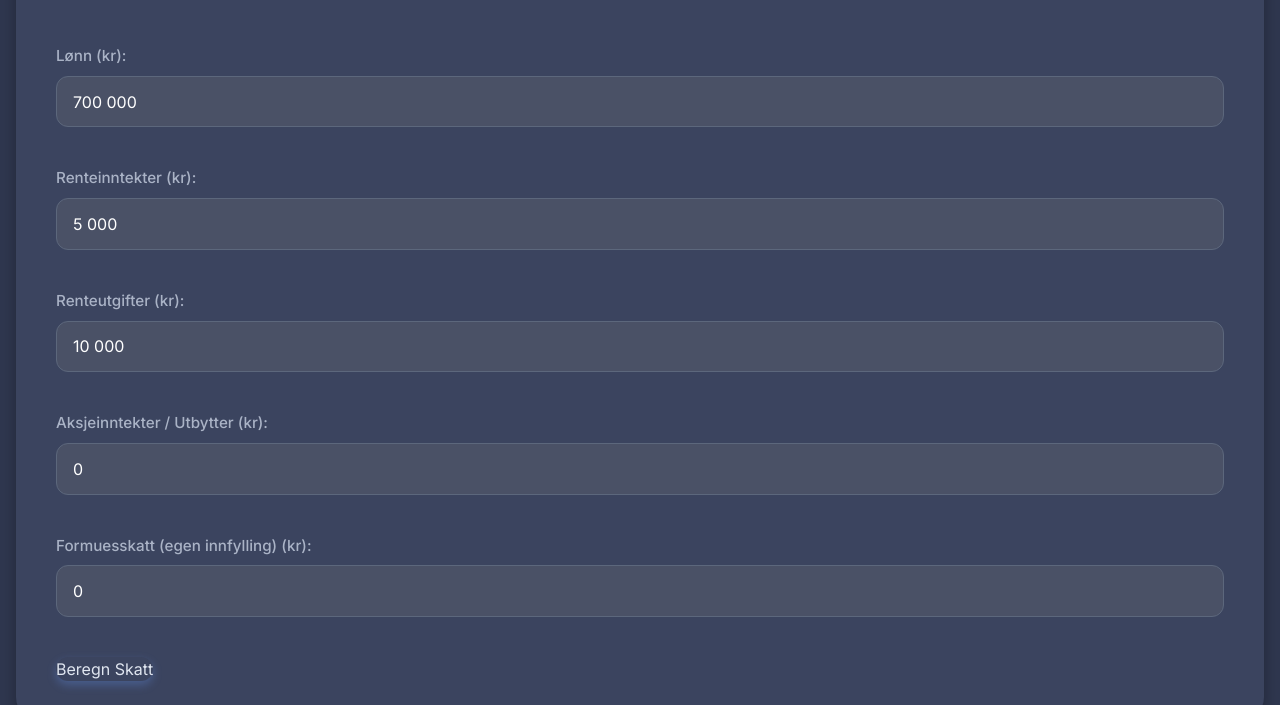
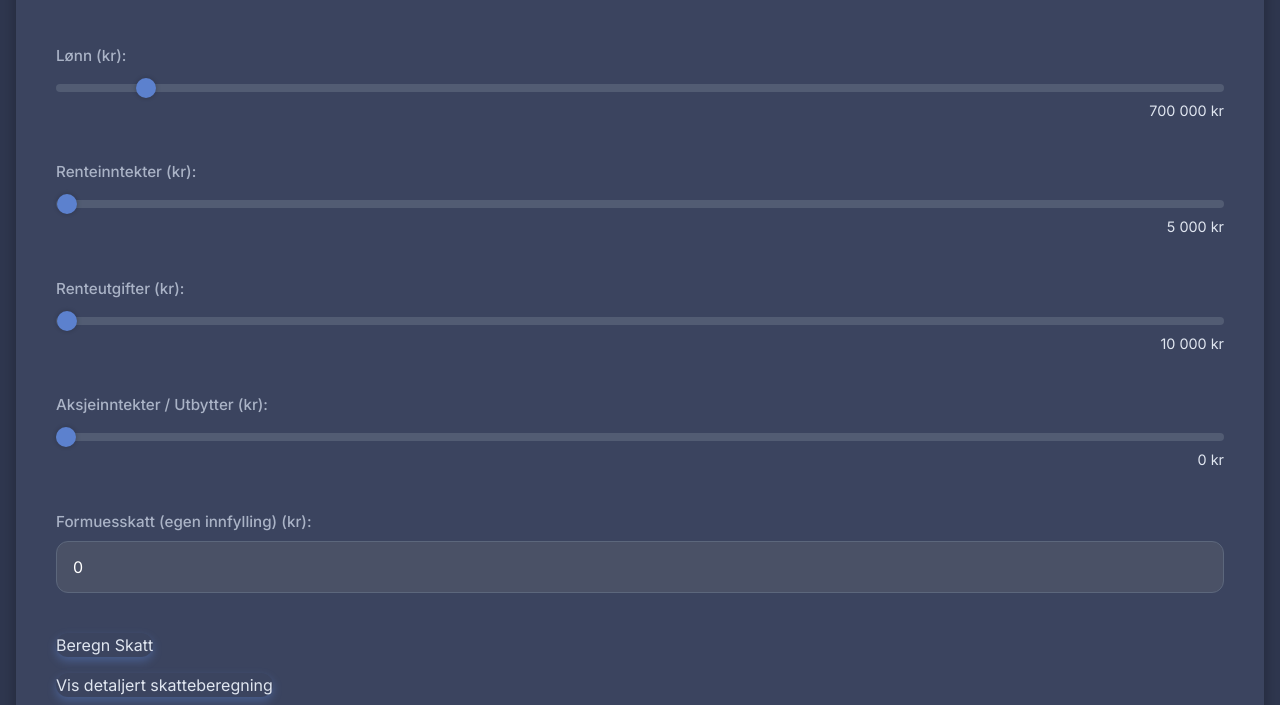
Before and after one commit to Edbro78/skattekalkulator2025.github.io, a plain HTML site: page index.html in a window 1280 px wide. Shown: the part 95-800 px from the top of the page. Drawn offline with nearby package versions, Linux system fonts and the light colour scheme.

Commit message:
Update index.html

```diff
--- a/index.html
+++ b/index.html
@@ -70,7 +70,7 @@
             color: #AAB3C6; /* Mykere grå for etiketter */
             font-weight: 500;
         }
-        .input-group input[type="text"] { /* Endret til type="text" for formatering */
+        .input-group input[type="text"] { /* Styling for tekstfelt (Formuesskatt) */
             background-color: #4A5166; /* Mørkere inputfelt for bedre kontrast */
             border: 1px solid #5C677C; /* Mykere kantlinje */
             padding: 0.8rem 1rem;
@@ -81,10 +81,60 @@
             box-sizing: border-box; /* Inkluder padding i bredden */
             transition: border-color 0.2s, box-shadow 0.2s;
         }
-        .input-group input[type="text"]:focus { /* Endret til type="text" for formatering */
+        .input-group input[type="text"]:focus {
             outline: none;
             border-color: #6A9BFD; /* Fokusfarge, lysere blå */
             box-shadow: 0 0 0 3px rgba(106, 155, 253, 0.3); /* Fokus-skyggge */
+        }
+        /* Styling for range input (sliders) */
+        .input-group input[type="range"] {
+            -webkit-appearance: none; /* Fjern standard stil */
+            width: 100%;
+            height: 8px; /* Høyde på sporen */
+            background: #5C677C; /* Bakgrunn for sporen */
+            border-radius: 5px;
+            outline: none;
+            opacity: 0.7;
+            transition: opacity .2s;
+            margin-top: 0.5rem;
+        }
+
+        .input-group input[type="range"]:hover {
+            opacity: 1;
+        }
+
+        .input-group input[type="range"]::-webkit-slider-thumb {
+            -webkit-appearance: none;
+            appearance: none;
+            width: 20px; /* Størrelse på sirkelen */
+            height: 20px; /* Størrelse på sirkelen */
+            background: #6A9BFD; /* Farge på sirkelen */
+            border-radius: 50%;
+            cursor: grab;
+            box-shadow: 0 0 5px rgba(0,0,0,0.3);
+            transition: background-color 0.2s;
+        }
+
+        .input-group input[type="range"]::-moz-range-thumb {
+            width: 20px;
+            height: 20px;
+            background: #6A9BFD;
+            border-radius: 50%;
+            cursor: grab;
+            box-shadow: 0 0 5px rgba(0,0,0,0.3);
+            transition: background-color 0.2s;
+        }
+
+        .input-group input[type="range"]:active::-webkit-slider-thumb,
+        .input-group input[type="range"]:active::-moz-range-thumb {
+            cursor: grabbing;
+            background-color: #5A8AE0;
+        }
+        .slider-value {
+            font-size: 0.9rem;
+            color: #E0E6F0;
+            margin-top: 0.5rem;
+            text-align: right;
         }
 
         /* Knappestyling */
@@ -239,6 +289,14 @@
             #output-panel {
                 min-height: 50vh; /* Minimum høyde for å se innhold */
             }
+            /* Tilpass knappestyling for mindre skjermer */
+            .button-group {
+                flex-direction: column; /* Stabler knapper vertikalt */
+                gap: 1rem; /* Mer avstand mellom knapper */
+            }
+            .button-group button {
+                width: 100%; /* Knapper fyller bredden */
+            }
         }
     </style>
 </head>
@@ -250,22 +308,26 @@
 
             <div class="input-group">
                 <label for="income">Lønn (kr):</label>
-                <input type="text" id="income" value="700 000" data-raw-value="700000" oninput="formatInputNumber(this)">
+                <input type="range" id="income" min="0" max="10000000" step="10000" value="700000" oninput="updateSliderValueDisplay(this)">
+                <span id="income-value" class="slider-value"></span>
             </div>
 
             <div class="input-group">
                 <label for="bankInterestIncome">Renteinntekter (kr):</label>
-                <input type="text" id="bankInterestIncome" value="5 000" data-raw-value="5000" oninput="formatInputNumber(this)">
+                <input type="range" id="bankInterestIncome" min="0" max="10000000" step="1000" value="5000" oninput="updateSliderValueDisplay(this)">
+                <span id="bankInterestIncome-value" class="slider-value"></span>
             </div>
 
             <div class="input-group">
                 <label for="loanInterestExpense">Renteutgifter (kr):</label>
-                <input type="text" id="loanInterestExpense" value="10 000" data-raw-value="10000" oninput="formatInputNumber(this)">
+                <input type="range" id="loanInterestExpense" min="0" max="10000000" step="1000" value="10000" oninput="updateSliderValueDisplay(this)">
+                <span id="loanInterestExpense-value" class="slider-value"></span>
             </div>
 
             <div class="input-group">
                 <label for="stockIncome">Aksjeinntekter / Utbytter (kr):</label>
-                <input type="text" id="stockIncome" value="0" data-raw-value="0" oninput="formatInputNumber(this)">
+                <input type="range" id="stockIncome" min="0" max="20000000" step="10000" value="0" oninput="updateSliderValueDisplay(this)">
+                <span id="stockIncome-value" class="slider-value"></span>
             </div>
 
             <div class="input-group">
@@ -273,7 +335,10 @@
                 <input type="text" id="wealthTaxInput" value="0" data-raw-value="0" oninput="formatInputNumber(this)">
             </div>
 
-            <button onclick="calculateTax()">Beregn Skatt</button>
+            <div class="flex flex-col gap-4">
+                <button onclick="calculateTax()">Beregn Skatt</button>
+                <button onclick="showDetailedTaxPage()">Vis detaljert skatteberegning</button>
+            </div>
         </div>
 
         <!-- Høyre panel for resultater -->
@@ -284,11 +349,6 @@
                 <div class="section-title">Alminnelig Inntektsberegning</div>
                 <div id="general-income-results" class="results-container">
                     <!-- Resultater for alminnelig inntekt fylles her -->
-                </div>
-
-                <div class="section-title mt-6">Detaljert Skatteberegning</div>
-                <div id="detailed-tax-results" class="results-container">
-                    <!-- Detaljerte skatteresultater fylles her -->
                 </div>
 
                 <div id="total-tax-container" class="mt-8">
@@ -349,7 +409,7 @@
             document.getElementById('message-box').classList.remove('flex');
         }
 
-        // --- Hjelpefunksjon for å formatere tall i inputfelt ---
+        // --- Hjelpefunksjon for å formatere tall i inputfelt (kun for tekstfelt som Formuesskatt) ---
         function formatInputNumber(inputElement) {
             // Fjern alle ikke-numeriske tegn unntatt desimalpunkt
             let rawValue = inputElement.value.replace(/[^0-9.]/g, '');
@@ -392,17 +452,28 @@
             inputElement.dataset.rawValue = numericValue;
         }
 
+        // --- Hjelpefunksjon for å oppdatere visningen av sliderverdien ---
+        function updateSliderValueDisplay(sliderElement) {
+            const valueSpan = document.getElementById(sliderElement.id + '-value');
+            const numericValue = parseInt(sliderElement.value);
+            valueSpan.innerText = formatCurrency(numericValue, { minimumFractionDigits: 0, maximumFractionDigits: 0 });
+
+            // Lagre den rene numeriske verdien for beregninger (kun for kompatibilitet hvis nødvendig)
+            sliderElement.dataset.rawValue = numericValue;
+            calculateTax(); // Beregn skatt umiddelbart når slideren endres
+        }
+
 
         // --- Hovedfunksjon for skatteberegning ---
         function calculateTax() {
-            // Hent inputverdier fra data-raw-value attributtet
-            const income = parseFloat(document.getElementById('income').dataset.rawValue) || 0;
-            const bankInterestIncome = parseFloat(document.getElementById('bankInterestIncome').dataset.rawValue) || 0;
-            const loanInterestExpense = parseFloat(document.getElementById('loanInterestExpense').dataset.rawValue) || 0;
-            const stockIncome = parseFloat(document.getElementById('stockIncome').dataset.rawValue) || 0;
-            const wealthTaxInput = parseFloat(document.getElementById('wealthTaxInput').dataset.rawValue) || 0; // Nytt felt for formuesskatt
+            // Hent inputverdier. For sliders, les fra 'value' direkte. For text, les fra data-raw-value.
+            const income = parseInt(document.getElementById('income').value) || 0;
+            const bankInterestIncome = parseInt(document.getElementById('bankInterestIncome').value) || 0;
+            const loanInterestExpense = parseInt(document.getElementById('loanInterestExpense').value) || 0;
+            const stockIncome = parseInt(document.getElementById('stockIncome').value) || 0;
+            const wealthTaxInput = parseFloat(document.getElementById('wealthTaxInput').dataset.rawValue) || 0; // Remains text input
 
-            // Inputvalidering (fortsatt viktig selv med input formatting)
+            // Inputvalidering
             if (income < 0 || bankInterestIncome < 0 || loanInterestExpense < 0 || stockIncome < 0 || wealthTaxInput < 0) {
                 showMessageBox("Alle inntekts- og utgiftsposter må være positive tall.");
                 return;
@@ -410,20 +481,17 @@
 
             // Hent HTML-elementer for output
             const generalIncomeResultsDiv = document.getElementById('general-income-results');
-            const detailedTaxResultsDiv = document.getElementById('detailed-tax-results');
             const totalTaxDiv = document.getElementById('total-tax');
-            const totalTaxPercentageDiv = document.getElementById('total-tax-percentage'); // Nytt element for prosentandel
+            const totalTaxPercentageDiv = document.getElementById('total-tax-percentage');
 
             // Nullstill resultatområder
             generalIncomeResultsDiv.innerHTML = '';
-            detailedTaxResultsDiv.innerHTML = '';
             totalTaxDiv.innerHTML = '';
             totalTaxPercentageDiv.innerHTML = '';
 
             let totalTax = 0;
 
             // --- Beregn alminnelig inntekt ---
-            // Aksjeinntekter/utbytter inngår IKKE i alminnelig inntekt for personlig skattlegging
             let bruttoAlminneligInntekt = income + bankInterestIncome;
 
             // Minstefradrag
@@ -436,7 +504,11 @@
             // Vis resultater for alminnelig inntekt
             appendResult(generalIncomeResultsDiv, 'Lønn og naturalytelser', formatCurrency(income));
             appendResult(generalIncomeResultsDiv, 'Renteinntekter', formatCurrency(bankInterestIncome));
-            appendResult(generalIncomeResultsDiv, 'SUM ØVRIGE INNTEKTER (Brutto)', formatCurrency(income + bankInterestIncome), true);
+            // Vis aksjeinntekten her for fullstendig oversikt over bruttoinntekter
+            if (stockIncome > 0) {
+                appendResult(generalIncomeResultsDiv, 'Aksjeinntekter / Utbytter', formatCurrency(stockIncome));
+            }
+            appendResult(generalIncomeResultsDiv, 'SUM ØVRIGE INNTEKTER (Brutto)', formatCurrency(income + bankInterestIncome + stockIncome), true); // Inkluder aksjeinntekter i total brutto
             appendResult(generalIncomeResultsDiv, 'Minstefradrag', formatCurrency(-minstefradrag));
             appendResult(generalIncomeResultsDiv, 'Renteutgifter', formatCurrency(-loanInterestExpense));
             appendResult(generalIncomeResultsDiv, 'Alminnelig inntekt (før personfradrag)', formatCurrency(bruttoAlminneligInntekt));
@@ -444,7 +516,7 @@
             // Trekk fra personfradrag for å finne skattbar alminnelig inntekt
             let skattbarAlminneligInntekt = bruttoAlminneligInntekt - TAX_RATES_2025.personfradrag_belop;
             if (skattbarAlminneligInntekt < 0) {
-                skattbarAlminneligInntekt = 0; // Kan ikke ha negativ skattbar inntekt
+                skattbarAlminneligInntekt = 0;
             }
             appendResult(generalIncomeResultsDiv, 'Personfradrag', formatCurrency(-TAX_RATES_2025.personfradrag_belop));
             appendResult(generalIncomeResultsDiv, 'ALMINNELIG INNTEKT (skattbar)', formatCurrency(skattbarAlminneligInntekt), true);
@@ -452,7 +524,6 @@
 
             // --- Beregn Skatt på alminnelig inntekt (22%) ---
             const skattAlminneligInntekt = skattbarAlminneligInntekt * TAX_RATES_2025.alminnelig_inntekt_sats;
-            appendResult(detailedTaxResultsDiv, 'Inntektsskatt til Stat, kommune og fylke (22%)', formatCurrency(skattAlminneligInntekt));
             totalTax += skattAlminneligInntekt;
 
             // --- Beregn Trygdeavgift ---
@@ -461,13 +532,12 @@
                 trygdeavgiftGrunnlag = 0;
             }
             const trygdeavgift = trygdeavgiftGrunnlag * TAX_RATES_2025.trygdeavgift_sats;
-            // Oppdatert tekst for trygdeavgift
-            appendResult(detailedTaxResultsDiv, `Trygdeavgift av lønnsinntekt (${(TAX_RATES_2025.trygdeavgift_sats * 100).toFixed(1)}%)`, formatCurrency(trygdeavgift));
             totalTax += trygdeavgift;
 
             // --- Beregn Trinnskatt ---
             let trinnskatt = 0;
-            let resterendeInntektForTrinnskatt = income; // Trinnskatt beregnes av brutto lønnsinntekt
+            let trinnskattDetails = []; // For storing details to pass to the next page
+            let resterendeInntektForTrinnskatt = income;
 
             for (let i = 0; i < TAX_RATES_2025.trinnskatt_trinn.length; i++) {
                 const trinn = TAX_RATES_2025.trinnskatt_trinn[i];
@@ -487,51 +557,75 @@
                 const skattForTrinn = skattepliktigIPassendeTrinn * trinn.sats;
                 trinnskatt += skattForTrinn;
 
-                // For visning i UI
-                if (skattForTrinn > 0.01) { // Vis kun trinn med faktisk skatt
-                     // Legg til en ekstra sjekk for trinn 0 (0% sats) for å unngå visning
-                    if (trinn.sats > 0) {
-                        appendResult(detailedTaxResultsDiv, `Trinnskatt Trinn ${i + 1} (${(trinn.sats * 100).toFixed(1)}%)`, formatCurrency(skattForTrinn));
-                    }
+                if (skattForTrinn > 0.01 && trinn.sats > 0) {
+                    trinnskattDetails.push({
+                        label: `Trinnskatt Trinn ${i + 1} (${(trinn.sats * 100).toFixed(1)}%)`,
+                        amount: skattForTrinn
+                    });
                 }
             }
-
-            appendResult(detailedTaxResultsDiv, 'Trinnskatt av personinntekt (total)', formatCurrency(trinnskatt));
-            totalTax += trinnskatt;
-
-            // Nytt: Vis prosentandel av brutto lønn for trinnskatt
-            if (income > 0) {
+            // Add total trinnskatt to details as well
+            if (trinnskatt > 0) {
+                 trinnskattDetails.push({
+                    label: 'Trinnskatt av personinntekt (total)',
+                    amount: trinnskatt,
+                    isTotal: true
+                });
+            }
+            // Add percentage of gross income for trinnskatt
+            if (income > 0 && trinnskatt > 0) {
                 const trinnskattPercentageOfIncome = (trinnskatt / income) * 100;
-                appendResult(detailedTaxResultsDiv, `Trinnskatt totalt (% av brutto lønn)`, `${trinnskattPercentageOfIncome.toFixed(1)}%`);
+                trinnskattDetails.push({
+                    label: `Trinnskatt totalt (% av brutto lønn)`,
+                    value: `${trinnskattPercentageOfIncome.toFixed(1)}%`,
+                    isPercentage: true
+                });
             }
 
 
+            totalTax += trinnskatt;
+
             // --- Beregn skatt på aksjeinntekter/utbytter ---
             const aksjeinntektSkatt = stockIncome * TAX_RATES_2025.aksjeinntekt_skattesats;
-            if (stockIncome > 0) { // Vis kun hvis det er aksjeinntekter
-                appendResult(generalIncomeResultsDiv, 'Aksjeinntekter / Utbytter', formatCurrency(stockIncome)); // Viser aksjeinntekten under alminnelig inntekt også
-                appendResult(detailedTaxResultsDiv, `Aksjeinntektsskatt (37.8%)`, formatCurrency(aksjeinntektSkatt));
+            if (stockIncome > 0) {
                 totalTax += aksjeinntektSkatt;
             }
 
             // --- Legg til manuell formuesskatt ---
             if (wealthTaxInput > 0) {
-                appendResult(detailedTaxResultsDiv, 'Formuesskatt (egen innfylling)', formatCurrency(wealthTaxInput));
                 totalTax += wealthTaxInput;
             }
 
-            // --- Vis total skatt med ny design og prosentandel ---
-            // Formater total skatt uten desimaler
+            // --- Vis total skatt på hovedsiden ---
             totalTaxDiv.innerHTML = formatCurrency(totalTax, { minimumFractionDigits: 0, maximumFractionDigits: 0 });
             document.getElementById('total-tax-label').innerText = 'TOTAL SKATT OG AVGIFT';
 
-            // Beregn og vis prosentandel av brutto lønn for total skatt
             if (income > 0) {
                 const totalPercentageOfIncome = (totalTax / income) * 100;
                 totalTaxPercentageDiv.innerText = `${totalPercentageOfIncome.toFixed(1)}% av brutto lønn`;
             } else {
-                totalTaxPercentageDiv.innerText = ''; // Skjul hvis ingen lønn
+                totalTaxPercentageDiv.innerText = '';
             }
+
+            // --- Lagre alle resultater i localStorage for detaljert visning ---
+            const taxResults = {
+                income: income,
+                bankInterestIncome: bankInterestIncome,
+                loanInterestExpense: loanInterestExpense,
+                stockIncome: stockIncome,
+                wealthTaxInput: wealthTaxInput,
+                minstefradrag: minstefradrag,
+                bruttoAlminneligInntekt: bruttoAlminneligInntekt,
+                skattbarAlminneligInntekt: skattbarAlminneligInntekt,
+                skattAlminneligInntekt: skattAlminneligInntekt,
+                trygdeavgift: trygdeavgift,
+                trinnskatt: trinnskatt,
+                trinnskattDetails: trinnskattDetails, // Detailed trinnskatt breakdown
+                aksjeinntektSkatt: aksjeinntektSkatt,
+                totalTax: totalTax,
+                totalPercentageOfIncome: income > 0 ? (totalTax / income) * 100 : 0
+            };
+            localStorage.setItem('taxCalculationResults', JSON.stringify(taxResults));
         }
 
         // Hjelpefunksjon for å formatere valuta med 1000-separatorer og valgfri desimal
@@ -559,15 +653,26 @@
             parentDiv.appendChild(item);
         }
 
-        // Initial formatering av inputfelt ved lasting av siden
+        // Funksjon for å vise den detaljerte skatteberegningssiden
+        function showDetailedTaxPage() {
+            // Sørg for at de nyeste dataene er beregnet og lagret
+            calculateTax();
+            window.location.href = 'detailed_tax_calculation.html';
+        }
+
+        // Initial formatering av inputfelt og beregning ved lasting av siden
         window.onload = function() {
-            document.querySelectorAll('input[type="text"]').forEach(input => {
-                // Sjekk om data-raw-value allerede er satt (fra initial value)
-                if (!input.dataset.rawValue) {
-                    input.dataset.rawValue = parseFloat(input.value.replace(/[^0-9.]/g, '')) || 0;
-                }
-                formatInputNumber(input); // Formater initial verdi
+            // Initialiser sliders og tekstfelt
+            document.querySelectorAll('input[type="range"]').forEach(slider => {
+                updateSliderValueDisplay(slider); // Vis initial verdi for slideren
             });
+            // Initialiser tekstfelt (Formuesskatt)
+            const wealthTaxInput = document.getElementById('wealthTaxInput');
+            if (!wealthTaxInput.dataset.rawValue) {
+                wealthTaxInput.dataset.rawValue = parseFloat(wealthTaxInput.value.replace(/[^0-9.]/g, '')) || 0;
+            }
+            formatInputNumber(wealthTaxInput);
+
             calculateTax(); // Utfør en initial beregning ved lasting
         };
     </script>
```
